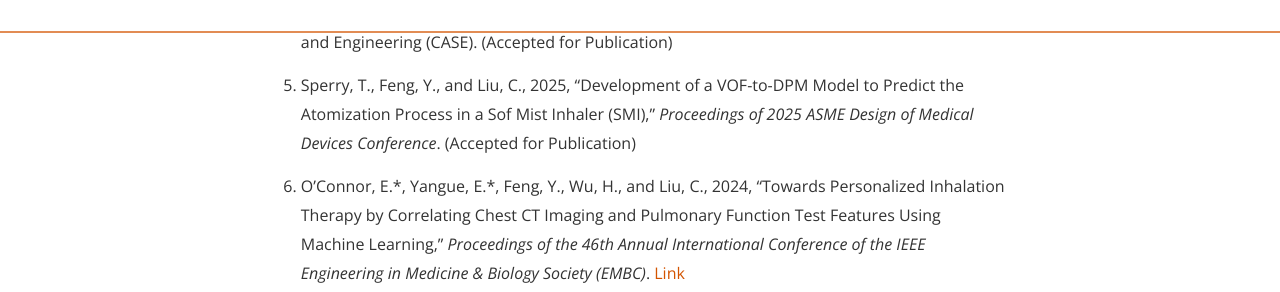
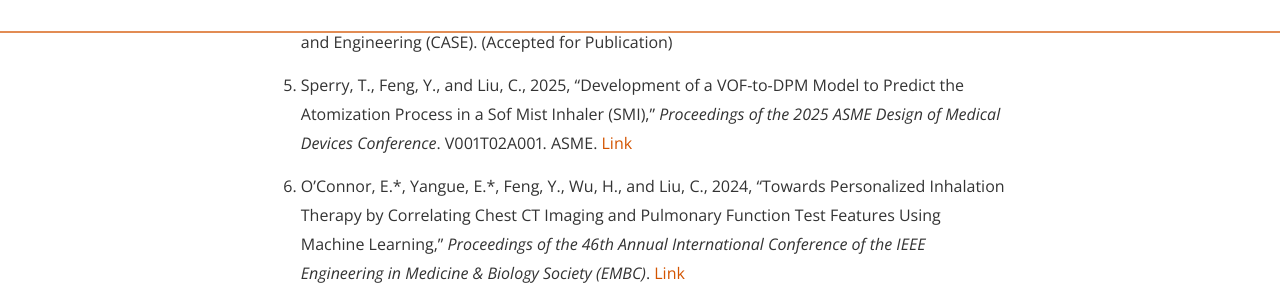
Before and after one commit to stars-laboratory/stars-laboratory.github.io, a Jekyll site: the page built from Dpublications.md, in a window 1280 px wide and 900 px high, scrolled down 5146 px. Shown: the part 157-449 px from the top of the window. Built offline with Jekyll 4.4.1, drawn with Linux system fonts in a browser that asks for light colours; nearby versions of some CDN libraries.

Commit message:
Update Dpublications.md
Information Update

```diff
--- a/Dpublications.md
+++ b/Dpublications.md
@@ -122,7 +122,7 @@ ASME 2025 International Design Engineering Technical Conferences and Computers a
 
 1. Cantu, F., Ibarra, S., Gonzalez, A., Barreda, J., Liu, C., and Zhang, L., 2025, “An Unsupervised Time Series Anomaly Detection Approach for Efficient Online Process Monitoring of Additive Manufacturing,” submitted to the IEEE 21st International Conference on Automation Science and Engineering (CASE). (Accepted for Publication)
 
-1. Sperry, T., Feng, Y., and Liu, C., 2025, “Development of a VOF-to-DPM Model to Predict the Atomization Process in a Sof Mist Inhaler (SMI),” *Proceedings of 2025 ASME Design of Medical Devices Conference*. (Accepted for Publication)
+1. Sperry, T., Feng, Y., and Liu, C., 2025, “Development of a VOF-to-DPM Model to Predict the Atomization Process in a Sof Mist Inhaler (SMI),” *Proceedings of the 2025 ASME Design of Medical Devices Conference*. V001T02A001. ASME. [Link](https://doi.org/10.1115/DMD2025-1004)
 
 1. O’Connor, E.\*, Yangue, E.\*, Feng, Y., Wu, H., and Liu, C., 2024, “Towards Personalized Inhalation Therapy by Correlating Chest CT Imaging and Pulmonary Function Test Features Using Machine Learning,” *Proceedings of the 46th Annual International Conference of the IEEE Engineering in Medicine & Biology Society (EMBC)*. [Link](https://doi.org/10.1109/EMBC53108.2024.10781590)
      * ***This work won the 2nd place award of Undergraduate Student Technical Paper Competition, at the 2024 IISE South Central Regional Conference (Student: Ethan O'Connor)***
```
